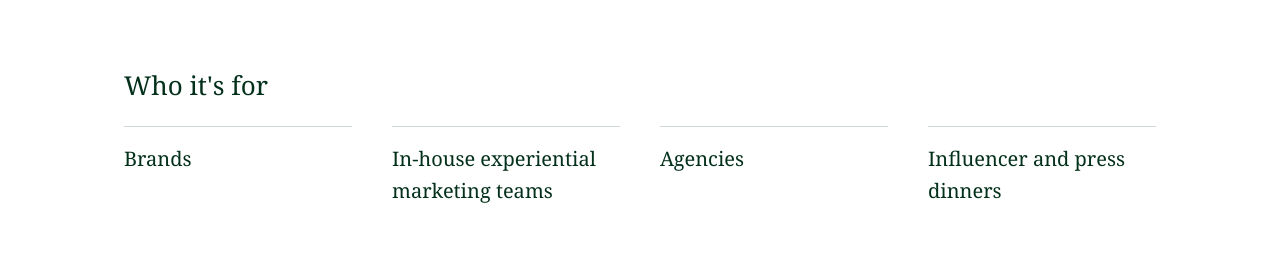
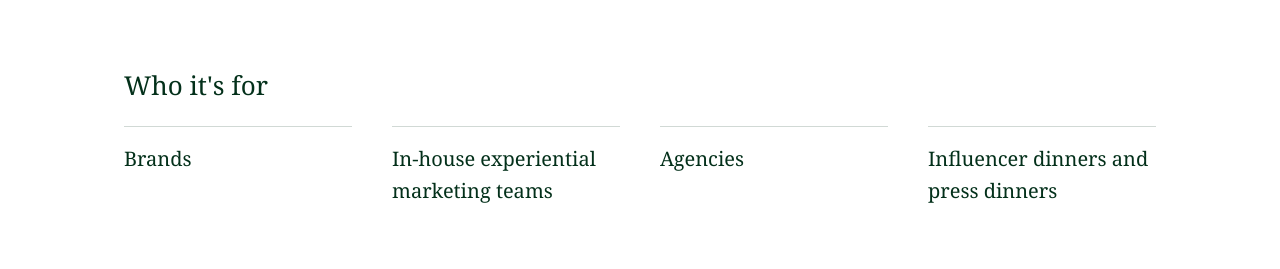
Before and after one commit to mariellefolan/chezmarielle-site, a plain HTML site: page brand-events/index.html in a window 1280 px wide. Shown: the part 860-1129 px from the top of the page. Drawn offline with Linux system fonts and the light colour scheme; a web font is replaced by a local one.

Commit message:
Brand events: Influencer dinners and press dinners, so both phrases appear as people search them
Co-Authored-By: Claude Opus 5.5 <noreply@anthropic.com>

```diff
--- a/brand-events/index.html
+++ b/brand-events/index.html
@@ -86,7 +86,7 @@
         <li>Brands</li>
         <li>In-house experiential marketing teams</li>
         <li>Agencies</li>
-        <li>Influencer and press dinners</li>
+        <li>Influencer dinners and press dinners</li>
       </ul>
 
       <div class="block split">
```
Also changed, not shown: llms.txt.
